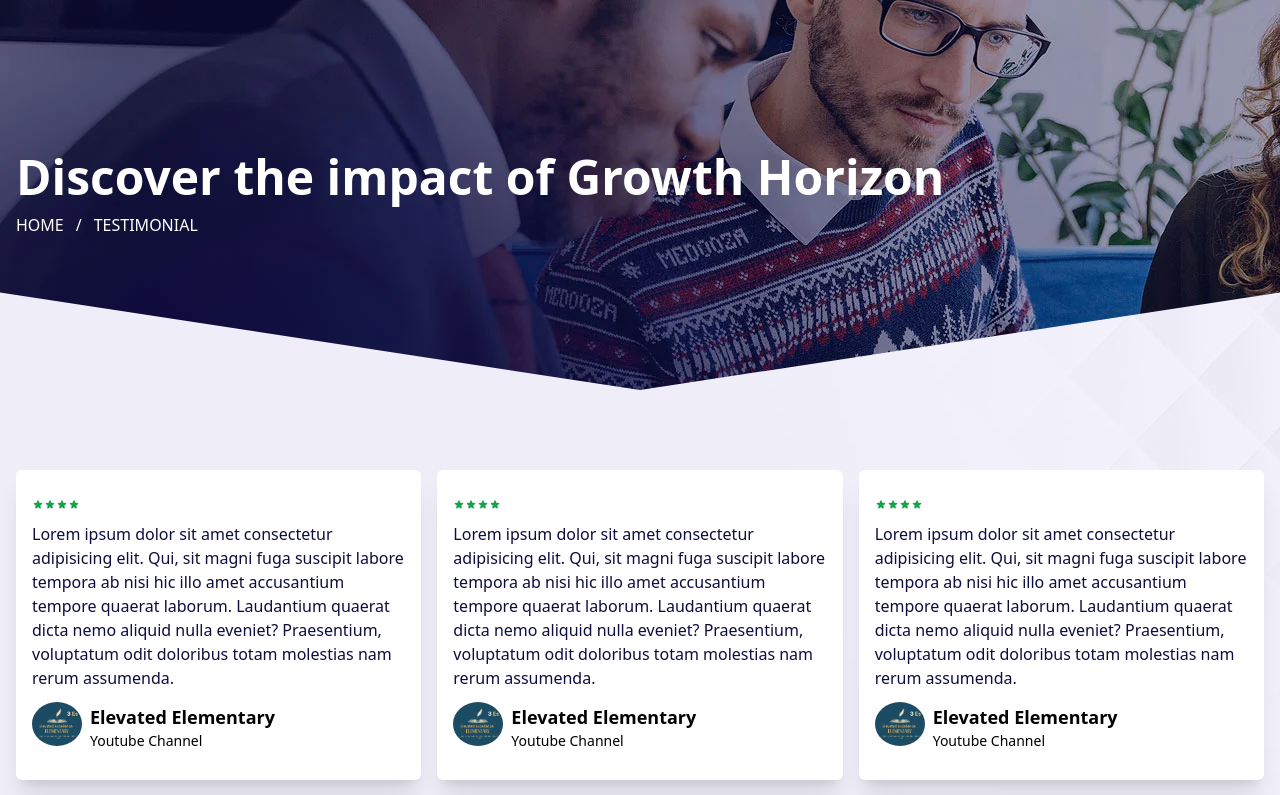
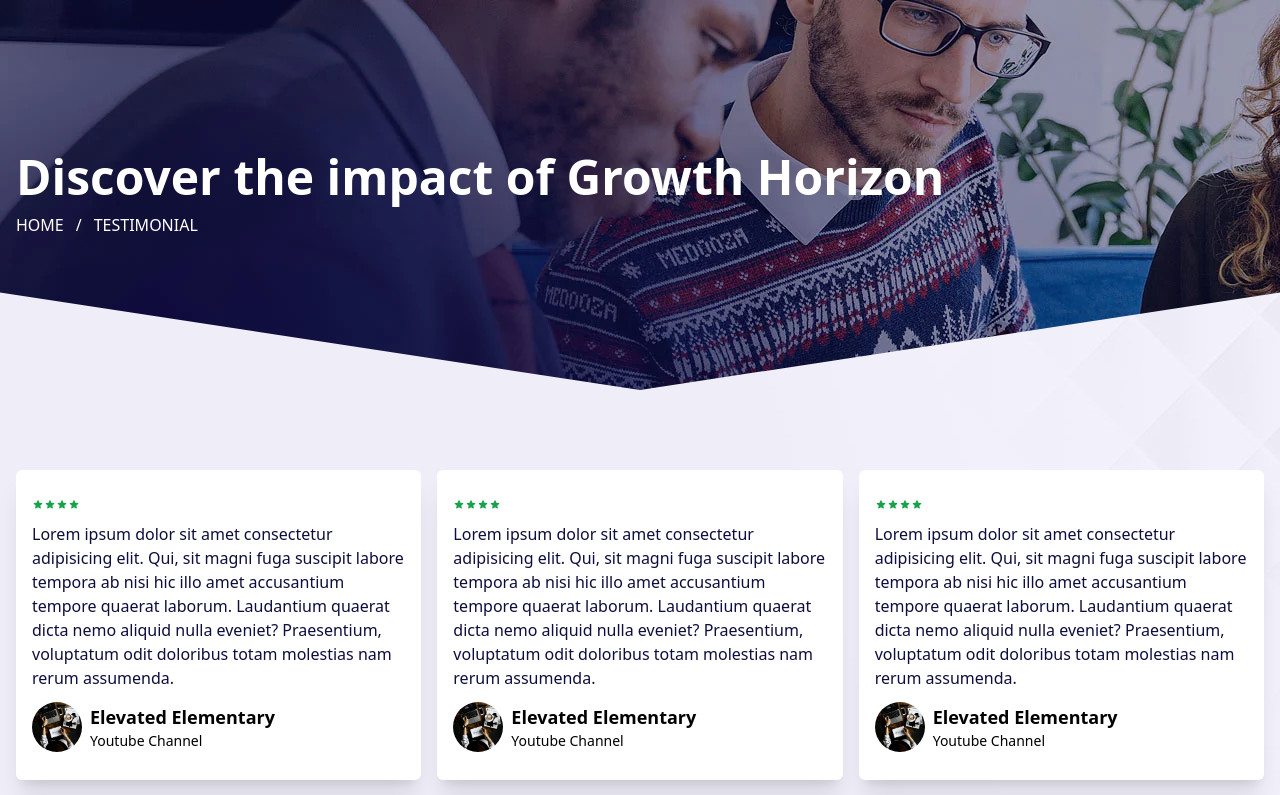
Before and after one commit to AbdulHameedi/growthhorizon, a Vue app: page /testimonial in a window 1280 px wide. Shown: the top 795 px of the page. Built offline with nearby package versions, Linux system fonts and the light colour scheme.

Commit message:
'image-redeploy'

```diff
--- a/src/components/TestimonialCard.vue
+++ b/src/components/TestimonialCard.vue
@@ -14,7 +14,7 @@ export default defineComponent({})
         <p class="text-[#0D0D3F] mb-3">Lorem ipsum dolor sit amet consectetur adipisicing elit. Qui, sit magni fuga suscipit labore tempora ab nisi hic illo amet accusantium tempore quaerat laborum. Laudantium quaerat dicta nemo aliquid nulla eveniet? Praesentium, voluptatum odit doloribus totam molestias nam rerum assumenda.</p>
         <div class="flex items-center gap-2">
             <div class="w-[50px] h-[50px]">
-                <img class="rounded-[50%]" src="../assets/image-3es.png" alt="elevated excellece elementary">
+                <img class="rounded-[50%]" src="../assets/image-footer-2.jpg" alt="elevated excellece elementary">
             </div>
             <div>
                 <p class="text-lg font-semibold">Elevated Elementary</p>
```
Also changed, not shown: src/assets/image-3es.PNG (deleted), 1 other file (tests, documents, lock files or other folders).
